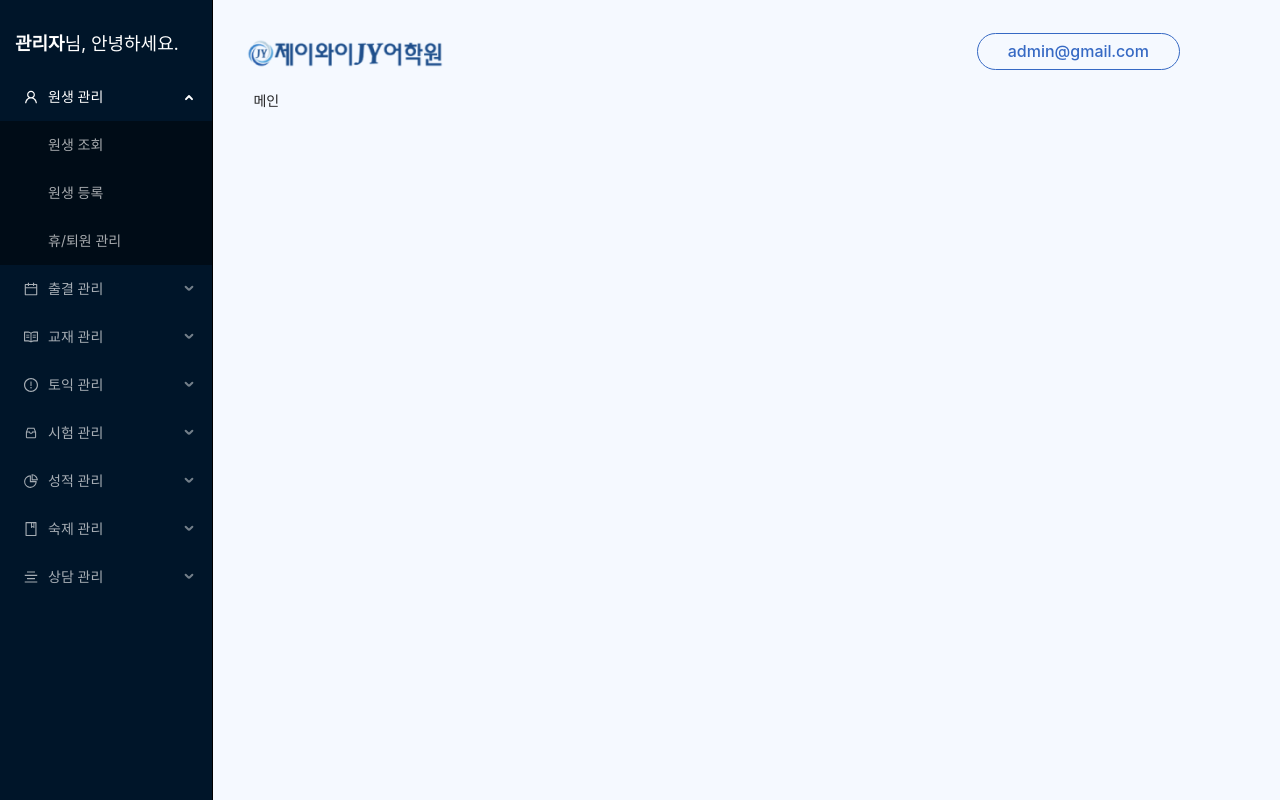
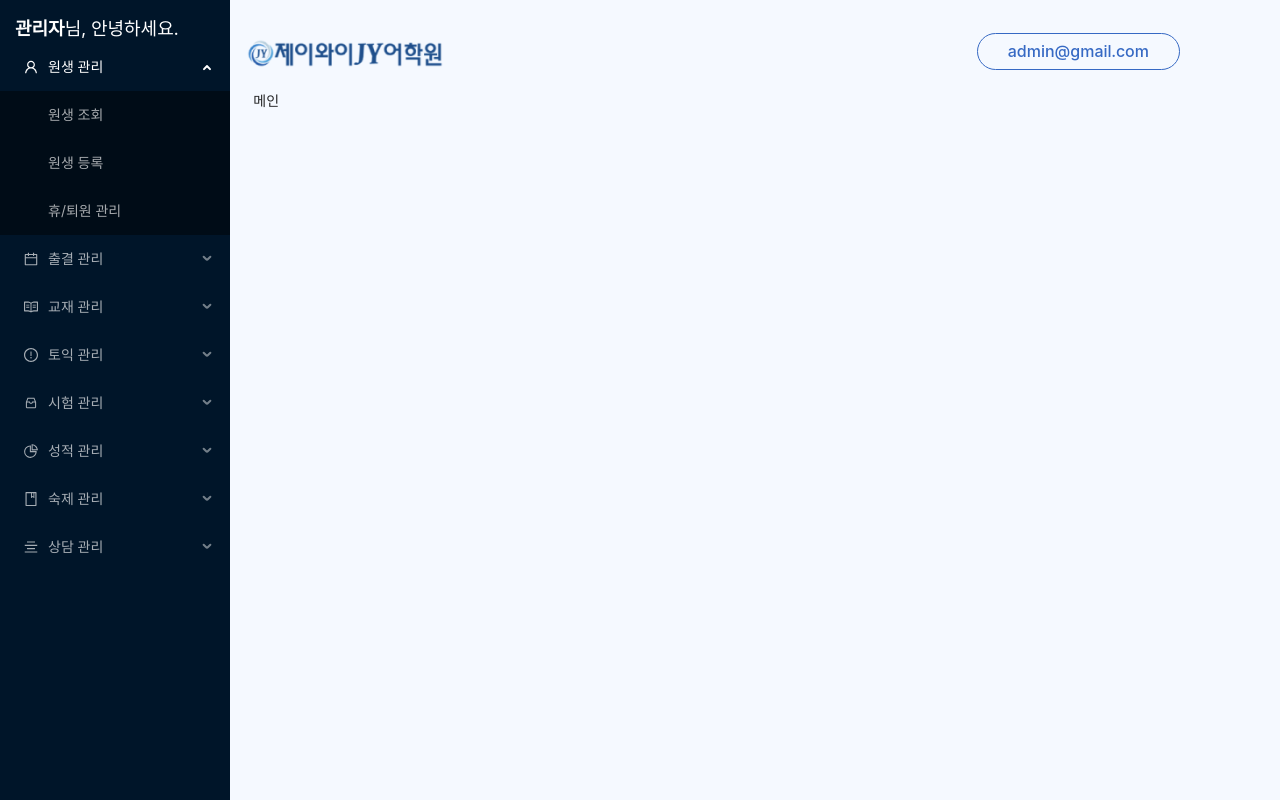
Before and after one commit to ahnseunghwan/jymock, a React (Create React App) app: page / in a window 1280 px wide. Built offline with nearby package versions, Linux system fonts and the light colour scheme.

Commit message:
Chore : MenuContainer layout 수정

```diff
--- a/src/systems/MenuContainer/index.tsx
+++ b/src/systems/MenuContainer/index.tsx
@@ -15,7 +15,7 @@ import React, { useState } from 'react';
 import { useDispatch, useSelector } from 'react-redux';
 import { useNavigate } from 'react-router-dom';
 import { SelectMenuType } from 'type/common';
-import { Root, TitleContainer, TitleTypo } from './styled';
+import { Container, Root, TitleContainer, TitleTypo } from './styled';
 
 function getItem(
   label: string,
@@ -77,6 +77,7 @@ const MenuContainer = () => {
 
   return (
     <Root>
+      <Container>
         <TitleContainer>
           <TitleTypo>
             <strong>관리자</strong>님, 안녕하세요.
@@ -90,6 +91,7 @@ const MenuContainer = () => {
           items={items}
           onClick={(info) => navigation(info.key)}
         />
+      </Container>
     </Root>
   );
 };
--- a/src/systems/MenuContainer/styled.ts
+++ b/src/systems/MenuContainer/styled.ts
@@ -4,14 +4,22 @@ import styled from 'styled-components';
 
 export const Root = styled.div`
   width: 256px;
-  height: 100vh;
-  background: #001529;
   display: flex;
   flex-direction: column;
   gap: 15px;
   padding-top: 30px;
   box-sizing: border-box;
-  border-right: 1px solid #000;
+`;
+
+export const Container = styled.div`
+  width: 230px;
+  height: 100vh;
+  background: #001529;
+  position: fixed;
+  top: 0;
+  left: 0;
+  padding-top: 15px;
+  overflow-y: auto;
 `;
 
 export const TitleContainer = styled.div`
```
Lines whose indentation alone changed are shown as unchanged.
